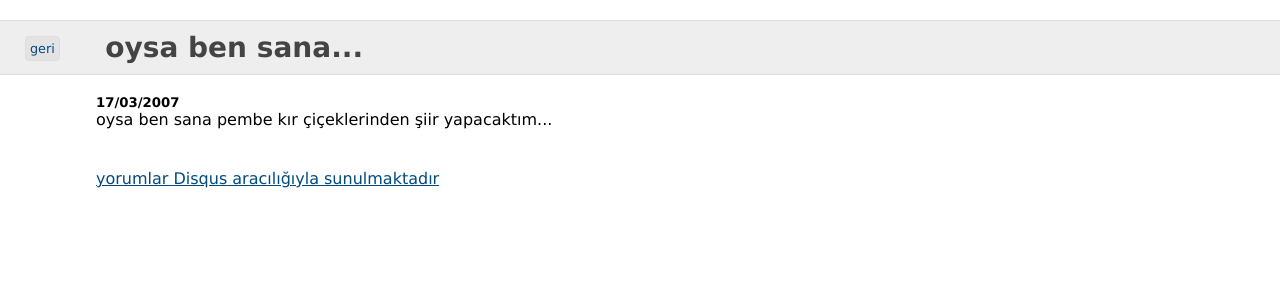
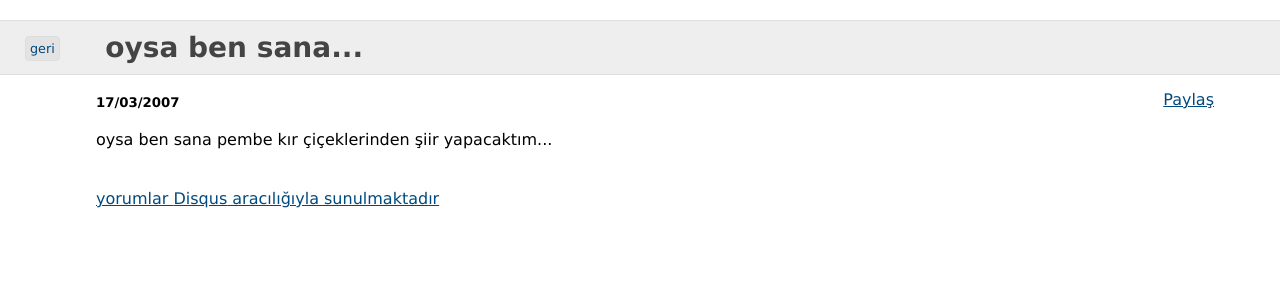
Before and after one commit to fehmicansaglam/fehmicansaglam.github.com, a Jekyll site: the page built from _posts/2007-03-17-oysa-ben-sana.html, in a window 1280 px wide. Shown: the top 300 px of the page. Built offline with Jekyll 4.4.1, drawn with Linux system fonts in a browser that asks for light colours; comment, search, counter and statistics services are not loaded.

Commit message:
Add twitter share button

```diff
--- a/_layouts/post.html
+++ b/_layouts/post.html
@@ -9,12 +9,13 @@
 </head>
 <title>{{ page.title }}</title>
 <div id="title"><a href="/" id="home">geri</a><h1>{{ page.title  | xml_escape }}</h1></div>
-<div id="a"><h5>{{ page.date | date: "%d/%m/%Y" }}</h5>{{ content }}</div>
+<div id="a"><h5 id="date">{{ page.date | date: "%d/%m/%Y" }}</h5><div id="share"><a href="https://twitter.com/share" class="twitter-share-button" data-via="fehmicansaglam" data-lang="tr" data-size="large">Paylaş</a></div>{{ content }}</div>
 <div id="comments" class="section">
   <div id="disqus_thread"></div>
   <a href="http://disqus.com" class="dsq-brlink attribution">yorumlar <span class="logo-disqus">Disqus</span> aracılığıyla sunulmaktadır</a>
 </div>
-<script  type="text/javascript">
+<script type="text/javascript">
+!function(d,s,id){var js,fjs=d.getElementsByTagName(s)[0];if(!d.getElementById(id)){js=d.createElement(s);js.id=id;js.src="https://platform.twitter.com/widgets.js";fjs.parentNode.insertBefore(js,fjs);}}(document,"script","twitter-wjs");
 var disqus_shortname = 'fehmicansaglam', disqus_url = 'http://fehmicansaglam.net{{ page.url }}';
 {% if page.disqus_id %}var disqus_identifier = {{ page.disqus_id }};{% else %}var disqus_identifier = '{{ page.url }}';{% endif %}
 (function() {
--- a/assets/site.css
+++ b/assets/site.css
@@ -19,6 +19,8 @@
 #title h1, #a, #comments{width:85%;margin:0 auto}
 #comments{margin-top:40px}
 #home{position:absolute;left:25px;top:15px;background:#e3e3e3;border:1px solid #ddd;padding:4px;border-radius:4px;text-decoration:none;font-size:80%}
+#share{position:relative;float:right;margin-right:-30px;margin-top:-40px;}
+h5#date{margin-bottom:20px;}
 
 table{background:#fff;border:1px solid #ccc;border-width:2px;border-collapse:collapse;margin:5px 0 10px;}
 th,td{border:1px solid #ccc;padding:3px 10px;text-align:left;vertical-align:top;}
```
